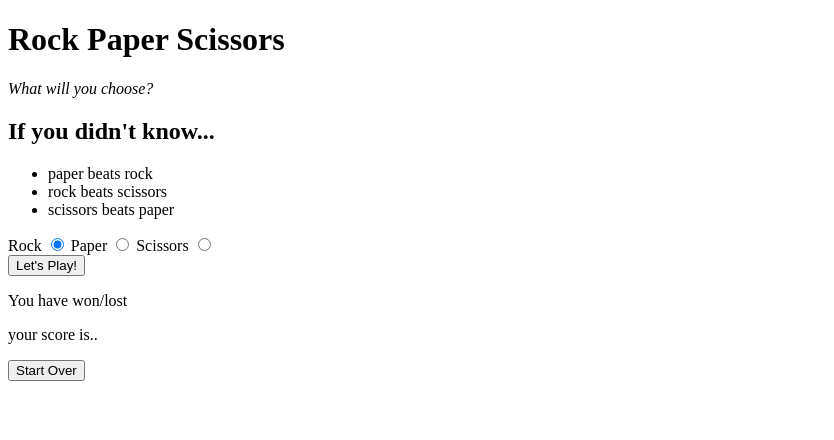
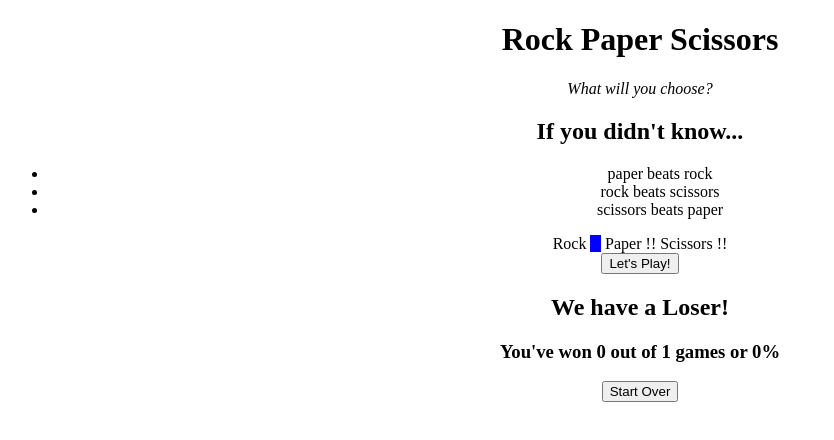
Before and after one commit to SeHarlan/Rock-Paper-Scissors, a plain HTML site: page index.html in a window 1280 px wide. Both pictures are taken after a click on the button "Let's Play!". Shown: the whole page, without its empty margins (0-834 px from the left). Drawn offline with Linux system fonts and the light colour scheme.

```diff
--- a/app.js
+++ b/app.js
@@ -5,15 +5,29 @@
 const winLoseText = document.getElementById('win-lose');
 const scoreText = document.getElementById('score');
 const resetButton = document.getElementById('reset-button');
+const resultField = document.getElementById('result-field');
 
 //state
 let wins = 0;
 let losses = 0;
 let draws = 0;
 
-
 function totalPlays() {
     return wins + losses + draws;
+}
+
+function useResults(result) {
+    if (result === 'Winner') {
+        wins++;
+    } else if (result === 'Loser') {
+        losses++;
+    } else {
+        draws++;
+    }
+    const percent = Math.round((wins / totalPlays()) * 100);
+    resultField.style.opacity = '1';
+    winLoseText.textContent = `We have a ${result}!`;
+    scoreText.textContent = `You've won ${wins} out of ${totalPlays()} games or ${percent}%`;
 }
 
 function getResults() {
@@ -30,8 +44,9 @@
 
     //declare checkResults
     const newResults = checkResults(computerThrow, playerThrow);
-    console.log(newResults);;
+    console.log(newResults);
 
+    useResults(newResults);
     //display results in dom
     //update state elements
     //update dom with results
@@ -41,6 +56,11 @@
 
 function resetGame() {
     //reset state elements
+    wins = 0;
+    losses = 0;
+    draws = 0;
+
     //update dom
+    resultField.style.opacity = '0';
 }
 resetButton.addEventListener('click', resetGame);
--- a/index.html
+++ b/index.html
@@ -27,20 +27,23 @@
         <div class="player-choice-div">
             <label> Rock
                 <input type="radio" name="player-choice" id="player-rock" value="Rock" checked>
+                <span>!!</span>
             </label>
             <label> Paper
                 <input type="radio" name="player-choice" id="player-paper" value="Paper">
+                <span>!!</span>
             </label>
             <label> Scissors
                 <input type="radio" name="player-choice" id="player-scissors" value="Scissors">
+                <span>!!</span>
             </label>
             <br>
             <button type="button" id="lets-play-button">Let's Play!</button>
 
         </div> <!--player-choice-div-->
-        <div>
-            <p id="won-lost">You have won/lost</p>
-            <p id="score">your score is..</p>
+        <div id="result-field">
+            <h2 id="win-lose">You have won/lost</h2>
+            <h3 id="score">your score is..</h3>
             <button type="button" id="reset-button">Start Over</button>
         </div>
 
--- a/style.css
+++ b/style.css
@@ -0,0 +1,21 @@
+* {
+    box-sizing: border-box;
+}
+
+
+body {
+    text-align: center;
+}
+
+input {
+    display: none;
+}
+
+input:checked + span {
+    color: blue;
+    background-color: blue;
+}
+
+#result-field {
+    opacity: 0;
+}
```
